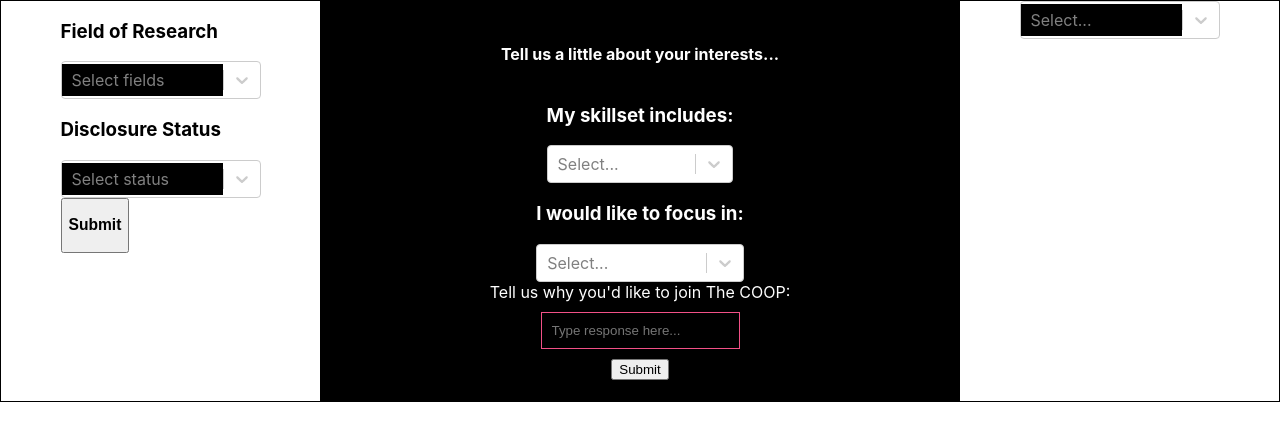
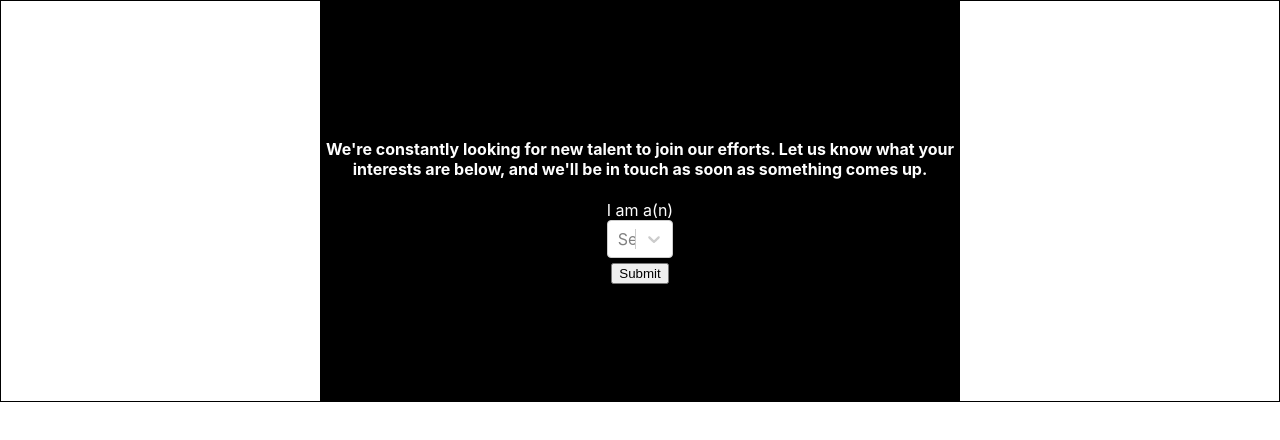
Before and after one commit to theCOOPcc/sign-up-form, a React (Create React App) app: page / in a window 1280 px wide. Shown: the top 440 px of the page. Built offline with nearby package versions, Linux system fonts and the light colour scheme.

Commit message:
refactor single input selector and apply update to choosepath.js

```diff
--- a/src/App.js
+++ b/src/App.js
@@ -2,23 +2,40 @@ import React, { useState, useEffect } from "react";
 import SignUp from "./components/Form/Form";
 import axios from "axios";
 import "./App.css";
-// import ContactForm from "./components/forms/ContactForm";
-// import DataScienceForm from "./components/forms/DataScienceForm";
+import ContactForm from "./components/forms/ContactForm";
+import DataScienceForm from "./components/forms/DataScienceForm";
 import DesignerForm from "./components/forms/DesignerForm";
-// import EngineerForm from "./components/forms/EngineerForm";
-// import InfoIntakeForm from "./components/forms/InfoIntakeForm";
+import EngineerForm from "./components/forms/EngineerForm";
+import InfoIntakeForm from "./components/forms/InfoIntakeForm";
 
-// import MentorForm from './components/forms/MentorForm'
-// import ChoosePath from "./components/forms/ChoosePath";
-import CoryForm from "./components/CoryTestForm/CoryForm"
-import MySelect, { choices, colorStyles } from "./components/forms/SelectTests/select-re";
-import ResearchForm from "./components/CoryTestForm/Codepen/ResearchForm";
+import MentorForm from './components/forms/MentorForm'
+import ChoosePath from "./components/forms/ChoosePath";
+// import CoryForm from "./components/CoryTestForm/CoryForm"
+// import MySelect, { choices, colorStyles } from "./components/forms/SelectTests/select-re";
+// import ResearchForm from "./components/CoryTestForm/Codepen/ResearchForm";
 
 
 axios.defaults.xsrfCookieName = "csrftoken";
 axios.defaults.xsrfHeaderName = "X-CSRFToken";
 
 const App = () => {
+	const [currentForm, setCurrentForm] = useState({
+		role: "",
+		first_name: "",
+		last_name: "",
+		email: "",
+		pronouns: "",
+		linkedin: "",
+		github: "",
+		portfolio: "",
+		data_sci_skillset: "",
+		design_techs: "",
+		design_skillset: "",
+		engineer_skillset: "",
+		engineer_techs: "",
+		why_join: "",
+	});
+
 	const [forms, setForms] = useState([]);
 
 	useEffect(() => {
@@ -26,11 +43,6 @@ const App = () => {
 			refreshList();
 		}
 	}, [forms]);
-
-	//  componentDidMount() {
-	// 	 this.refreshList()
-	// 	 console.log("React works")
-	//  }
 
 	function refreshList() {
 		axios.get("/api/forms/").then(
@@ -53,23 +65,25 @@ const App = () => {
 			.catch((err) => console.log(err));
 	}
 
-	// render() {
 	return (
 		<>
 		<div className="App">
 
-			{/* <ChoosePath /> */}
+			<ChoosePath
+				currentForm={currentForm}
+				setCurrentForm={setCurrentForm}
+			/>
       {/* <MentorForm />  */}
 			{/* <EngineerForm /> */}
-			{/* <CoryForm /> */}
-			<ResearchForm />
 			{/* <DataScienceForm />  */}
-			<DesignerForm />
+			{/* <DesignerForm /> */}
 			{/* <InfoIntakeForm />  */}
 			{/* <ContactForm /> */}
 
-			<MySelect styles={colorStyles} options={choices} />
 
+			{/* <MySelect styles={colorStyles} options={choices} /> */}
+			{/* <CoryForm /> */}
+			{/* <ResearchForm /> */}
 		</div>
 		{/* <div className="App">
 			<button onClick={refreshList}>Refresh</button>
--- a/src/components/forms/ChoosePath.js
+++ b/src/components/forms/ChoosePath.js
@@ -1,61 +1,83 @@
 import React from "react";
 // import ReactDom from 'react-dom'
-import { Formik, Form} from "formik";
+import { Formik, Form } from "formik";
 import * as Yup from "yup";
-import * as Fields from "./fields";
+import { candidatePath } from "./fields";
 import * as Inputs from "./inputs";
-import styled from 'styled-components'
+import styled from "styled-components";
 
 // Basic form styling for each file--probably can do this differently and more cleanly
 const FormStyle = styled.div`
 	background-color: black;
-color: #FEFEFE;
-display:flex;
+	color: #fefefe;
+	display: flex;
 	flex-direction: column;
 	justify-content: center;
 	align-items: center;
 	text-align: center;
 	height: 50vh;
 	width: 50vw;
-`
+`;
 
 const validationSchema = Yup.object().shape({
-  role: Yup.mixed().oneOf(Fields.candidatePath.choices, 'Please choose from one of the selections')
-})
+	role: Yup.mixed().oneOf(
+		candidatePath.choices,
+		"Please choose from one of the selections"
+	),
+});
 
-const ChoosePath = () => {
-
+const ChoosePath = (props) => {
+	const roleOptions = [];
+	candidatePath.choices.forEach((element) => {
+		let path = { label: `${element}`, value: `${element}` };
+		roleOptions.push(path);
+	});
 	return (
 		<Formik
 			initialValues={{
-      role: ''
+				role: "",
 			}}
-    validationSchema={validationSchema}
+			// validationSchema={validationSchema}
 			onSubmit={(values) => {
-      console.log('Submit Successful', values)
+				console.log("Submit Successful", values);
+				props.setCurrentForm({ ...props.currentForm, role: values.role });
+        console.log(props.currentForm)
 			}}
-    >
+			render={({
+				values,
+				errors,
+				touched,
+				setFieldValue,
+				setFieldTouched,
+				isSubmitting,
+			}) => (
 				<Form>
 					<FormStyle>
 						<div>
-      <h4>We're constantly looking for new talent to join our efforts. Let us know what your interests are below, and we'll be in touch as soon as something comes up. </h4>
+							<h4>
+								We're constantly looking for new talent to join our efforts. Let
+								us know what your interests are below, and we'll be in touch as
+								soon as something comes up.{" "}
+							</h4>
 						</div>
 
-      {Fields.paths.map((f) => (
-        <Inputs.SelectInput key={f.name} label={f.name} name={f.value}>
-          <option value={f.value}></option>
-          {f.choices.map((c) => (
-            <option name={c.value} key={c} value={c}>{c}</option>
-          ))}
-        </Inputs.SelectInput>
-      ))}
+						<Inputs.SelectInput
+							options={roleOptions}
+							key={candidatePath.name}
+							label={candidatePath.name}
+							name={candidatePath.value}
+							onBlur={setFieldTouched}
+							onChange={setFieldValue}
+						/>
 
-<button style={{marginTop: '5px'}} type="submit">Submit</button>
+						<button style={{ marginTop: "5px" }} type="submit">
+							Submit
+						</button>
 					</FormStyle>
+				</Form>
+			)}
+		/>
+	);
+};
 
-</Form>
-</Formik>
-  )
-}
-
-export default ChoosePath
+export default ChoosePath;
--- a/src/components/forms/inputs.js
+++ b/src/components/forms/inputs.js
@@ -199,20 +199,47 @@ export const SelectField = ({ label, ...props }) => {
 
 export const SelectInput = ({ label, ...props }) => {
 	const [field, meta] = useField(props);
-	let bananas = [];
-	function createSelectors() {
-		designFields.map((fields) => {
-			fields.choices.map((choice) => {
-				bananas.push({ value: `${choice}`, label: `${choice}` });
-			});
-		});
-	}
-	createSelectors();
+		function handleChange(value) {
+			const { onChange, name } = props;
+
+			onChange(name, value);
+		}
+
+		function handleBlur() {
+			const { onBlur, name } = props;
+
+			onBlur(name, true);
+		}
+	const {
+		id,
+		name,
+		// label,
+		placeholder,
+		options,
+		value,
+		isMulti,
+		isDisabled,
+		touched,
+		error,
+		isClearable,
+		backspaceRemovesValue,
+	} = props;
 	return (
 		<div>
 			<Label htmlFor={props.id || props.name}>{label}</Label>
 			{/* {console.log(designFields)} */}
-			<ReactSelect options={bananas}>
+			<ReactSelect
+				// options={options}
+				id={id}
+				placeholder={placeholder}
+				options={options}
+				value={value}
+				onChange={handleChange}
+				onBlur={handleBlur}
+				touched={touched}
+				error={error}
+				backspaceRemovesValue={backspaceRemovesValue}
+				components={{ ClearIndicator: null }}>
 				{/* <FormStyling
 					placeholder="Select up to 4"
 					key={props.name}
```
Also changed, not shown: src/components/forms/DesignerForm.js (+11 -12 lines). Lines whose indentation alone changed are shown as unchanged.
